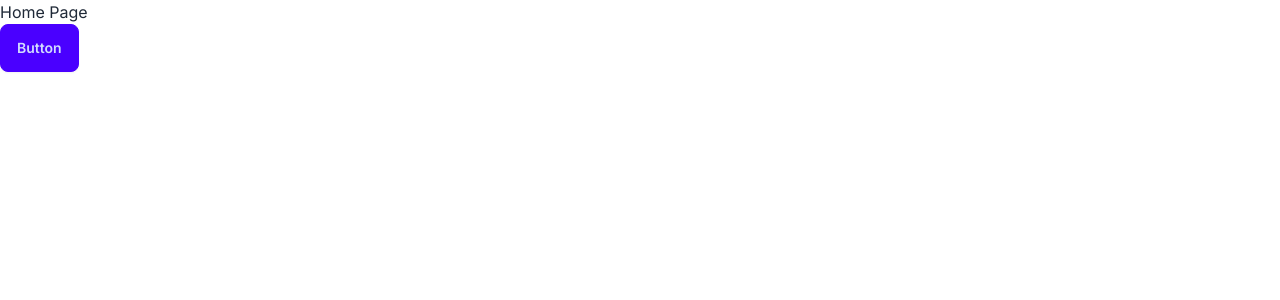
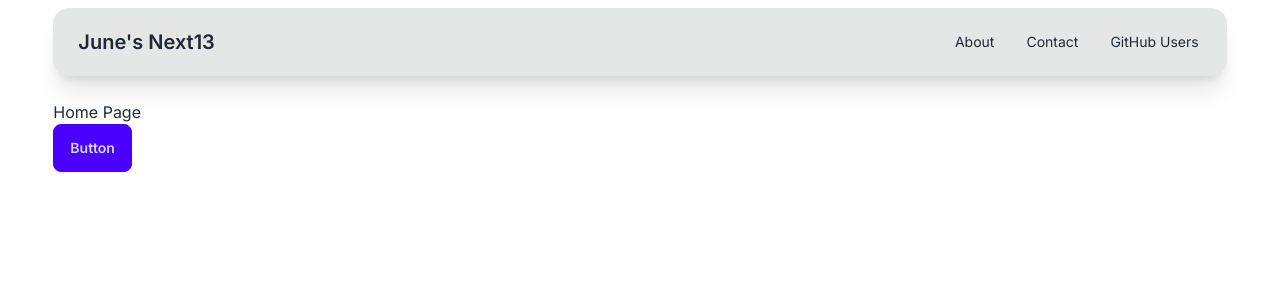
Before and after one commit to junerockwell/learning-next13, a Next.js app: page / in a window 1280 px wide. Shown: the top 300 px of the page. Built offline with nearby package versions, Linux system fonts and the light colour scheme.

Commit message:
Added Navbar.

```diff
--- a/app/layout.js
+++ b/app/layout.js
@@ -1,17 +1,44 @@
-import { Inter } from 'next/font/google'
-import './globals.css'
+import { Inter } from "next/font/google";
+import "./globals.css";
+import Link from "next/link";
 
-const inter = Inter({ subsets: ['latin'] })
+const inter = Inter({ subsets: ["latin"] });
 
 export const metadata = {
-  title: 'Create Next App',
-  description: 'Generated by create next app',
-}
+  title: "June's learning NextJS 13",
+  description: "A site to learn NextJS 13 with DaisyUI",
+  keywords:
+    "Next, NextJS, NextJS 13, Next 13, React, ReactJS, DaisyUI, Developer, Frontend",
+};
 
 export default function RootLayout({ children }) {
   return (
     <html lang="en">
-      <body className={inter.className}>{children}</body>
+      <body className={inter.className}>
+        <div className="w-11/12 max-w-7xl mx-auto">
+          <div className="navbar bg-base-300 shadow-xl rounded-box mt-2 mb-6">
+            <div className="flex-1">
+              <Link href="/" className="btn btn-ghost text-xl">
+                June's Next13
+              </Link>
+            </div>
+            <div className="flex-none">
+              <ul className="menu menu-horizontal px-1">
+                <li>
+                  <Link href="/about">About</Link>
+                </li>
+                <li>
+                  <Link href="/about/contact">Contact</Link>
+                </li>
+                <li>
+                  <Link href="/githubusers">GitHub Users</Link>
+                </li>
+              </ul>
+            </div>
+          </div>
+          {children}
+        </div>
+      </body>
     </html>
-  )
+  );
 }
```
